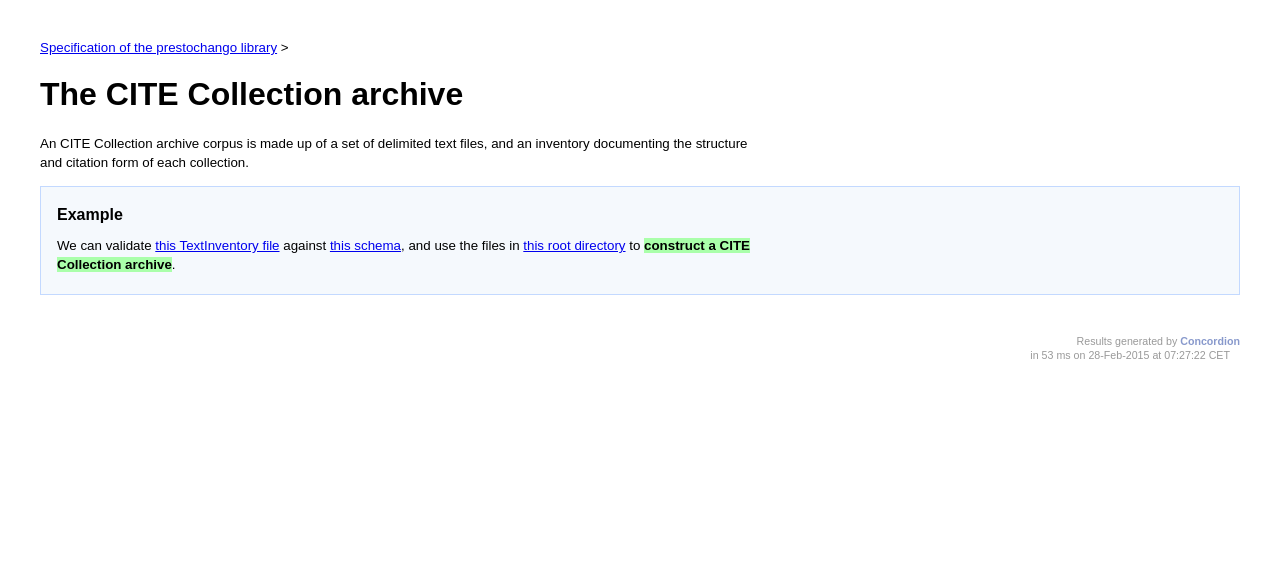
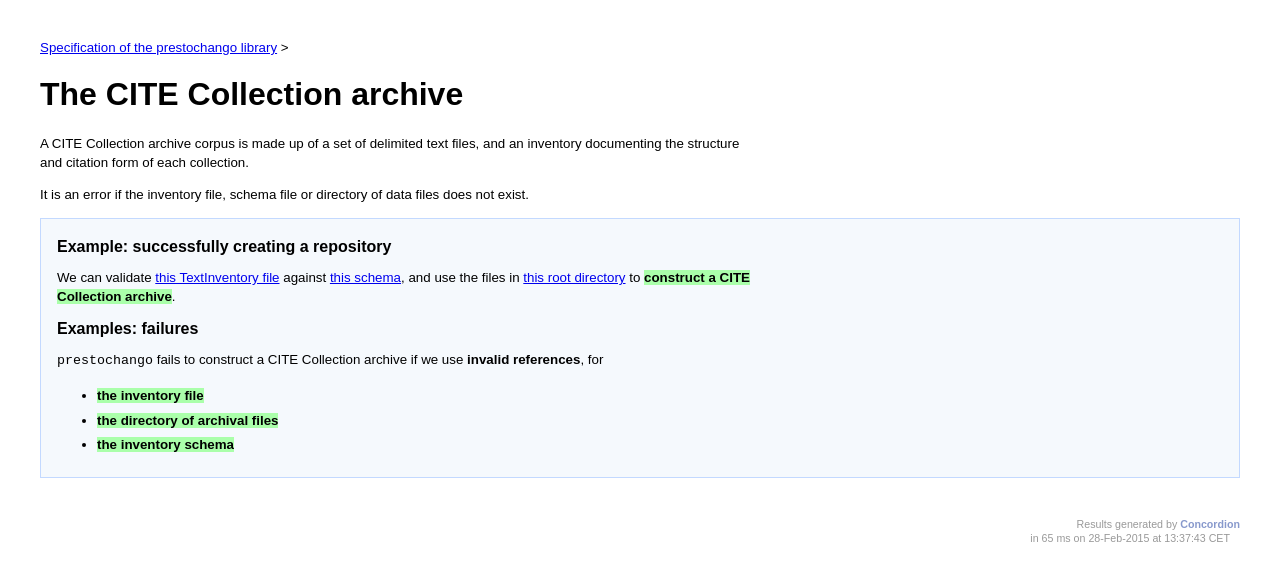
Before and after one commit to cite-architecture/prestochango, a Jekyll site: the page specs/prestochango/corpus/Corpus.html, which Jekyll copies as it is, in a window 1280 px wide. Shown: the top 581 px of the page. Built offline with Jekyll 4.4.1, drawn with Linux system fonts in a browser that asks for light colours; Markdown is read by kramdown in place of the engine named in the settings.

Commit message:
Update live specs

```diff
--- a/specs/data/archive1/testcapabilities.xml
+++ b/specs/data/archive1/testcapabilities.xml
@@ -41,7 +41,7 @@
     <citeProperty
         label="Folio ID"
         name="URN"
-        type="string"/>
+        type="citeurn"/>
     <citeProperty
         label="Codex URN"
         name="CodexURN"
--- a/specs/prestochango/PrestoChango.html
+++ b/specs/prestochango/PrestoChango.html
@@ -166,7 +166,8 @@ ins {
     <h1>Specification of the <code>prestochango</code> library</h1>
 <p><code>prestochango</code> is a library for managing a CITE Collection archive.  <code>prestochango</code> helps with:</p>
 <ul>
-<li>Constructing and validating the <a concordion:run="concordion" href="corpus/Corpus.html" class="success">archival corpus</a></li>
+<li>constructing and validating the <a concordion:run="concordion" href="corpus/Corpus.html" class="success">archival corpus</a></li>
+<li>working with the inventory's <a concordion:run="concordion" href="inventory/Inventory.html" class="success">data about a Collection</a></li>
 </ul>
-<div class="footer">Results generated by <a href="http://www.concordion.org" style="font-weight: bold; text-decoration: none; color: #89C;">Concordion</a><div class="testTime">in 1226 ms on 28-Feb-2015 at 07:27:22 CET</div></div></body>
+<div class="footer">Results generated by <a href="http://www.concordion.org" style="font-weight: bold; text-decoration: none; color: #89C;">Concordion</a><div class="testTime">in 1888 ms on 28-Feb-2015 at 13:37:43 CET</div></div></body>
 </html>
--- a/specs/prestochango/corpus/Corpus.html
+++ b/specs/prestochango/corpus/Corpus.html
@@ -164,12 +164,20 @@ ins {
 </style><meta http-equiv="content-type" content="text/html; charset=UTF-8" />
 </head><body><span class="breadcrumbs"><a href="../Prestochango.html">Specification of the prestochango library</a> &gt;</span>
     <h1>The CITE Collection archive</h1>
-<p>An CITE Collection archive corpus is made up of a set of delimited text files, and an inventory documenting the structure and citation form of each collection.</p>
+<p>A CITE Collection archive corpus is made up of a set of delimited text files, and an inventory documenting the structure and citation form of each collection.</p>
+<p>It is an error if the inventory file, schema file or directory of data files does not exist.</p>
 <p><div class='example'></p>
-<h3>Example</h3>
+<h3>Example: successfully creating a repository</h3>
 <p>We can validate <a href="../../../resources/test/data/archive1/testcapabilities.xml" concordion:set="#inv = setHref(#HREF)">this TextInventory file</a> against
 <a href="../../../resources/test/data/schemas/CiteCollectionInventory.rng" concordion:set="#schema = setHref(#HREF)">this schema</a>, and use the
 files in <a href="../../../resources/test/data/archive1/tsvs" concordion:set="#archive = setHref(#HREF)">this root directory</a> to <strong concordion:assertTrue="shouldMakeArchive(#inv,#schema,#archive)" class="success">construct a CITE Collection archive</strong>.</p>
+<h3>Examples: failures</h3>
+<p><code>prestochango</code> fails  to construct a CITE Collection archive if we use <strong concordion:set="#bogusvalue">invalid references</strong>, for</p>
+<ul>
+<li><strong concordion:assertFalse="shouldMakeArchive(#bogusvalue,#schema,#archive)" class="success">the inventory file</strong></li>
+<li><strong concordion:assertFalse="shouldMakeArchive(#inv,#schema,#bogusarchive)" class="success">the directory of archival files</strong></li>
+<li><strong concordion:assertFalse="shouldMakeArchive(#inv,#bogusvalue,#archive)" class="success">the inventory schema</strong></li>
+</ul>
 <p></div></p>
-<div class="footer">Results generated by <a href="http://www.concordion.org" style="font-weight: bold; text-decoration: none; color: #89C;">Concordion</a><div class="testTime">in 53 ms on 28-Feb-2015 at 07:27:22 CET</div></div></body>
+<div class="footer">Results generated by <a href="http://www.concordion.org" style="font-weight: bold; text-decoration: none; color: #89C;">Concordion</a><div class="testTime">in 65 ms on 28-Feb-2015 at 13:37:43 CET</div></div></body>
 </html>
```
